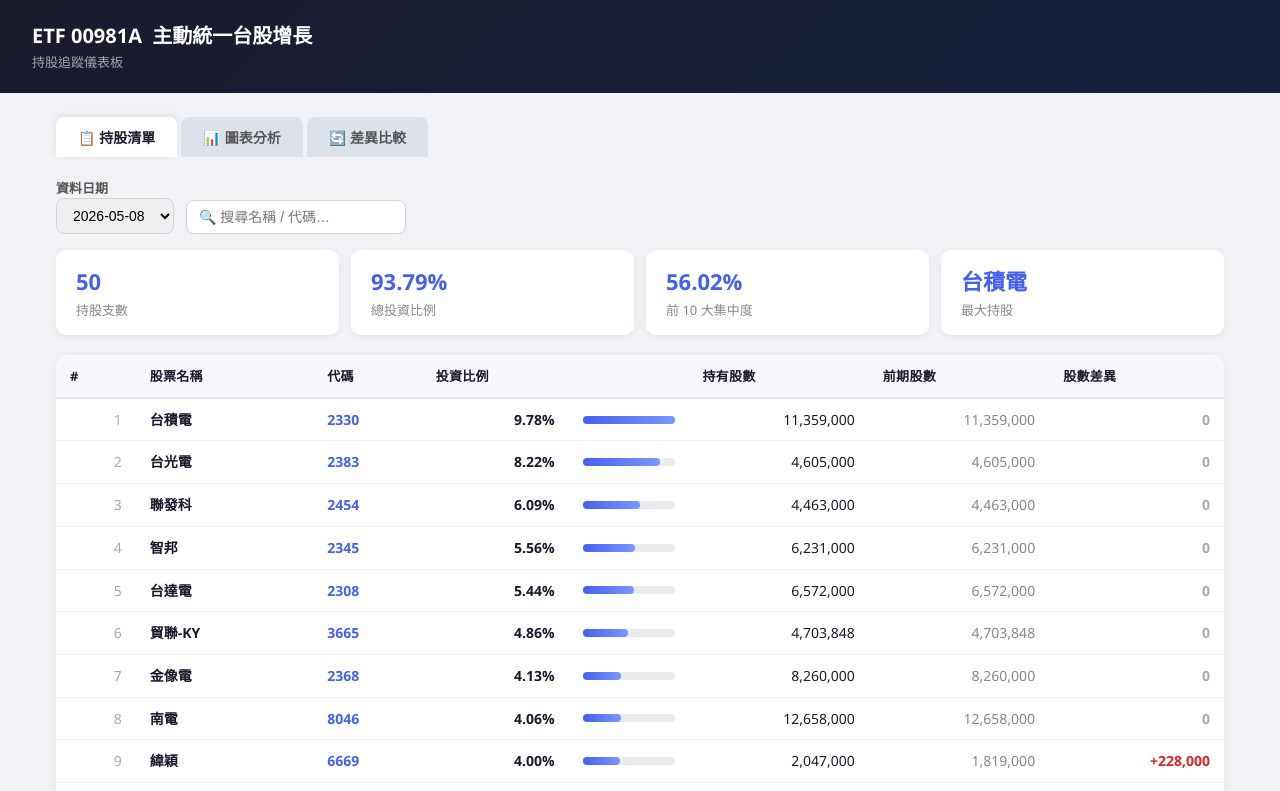
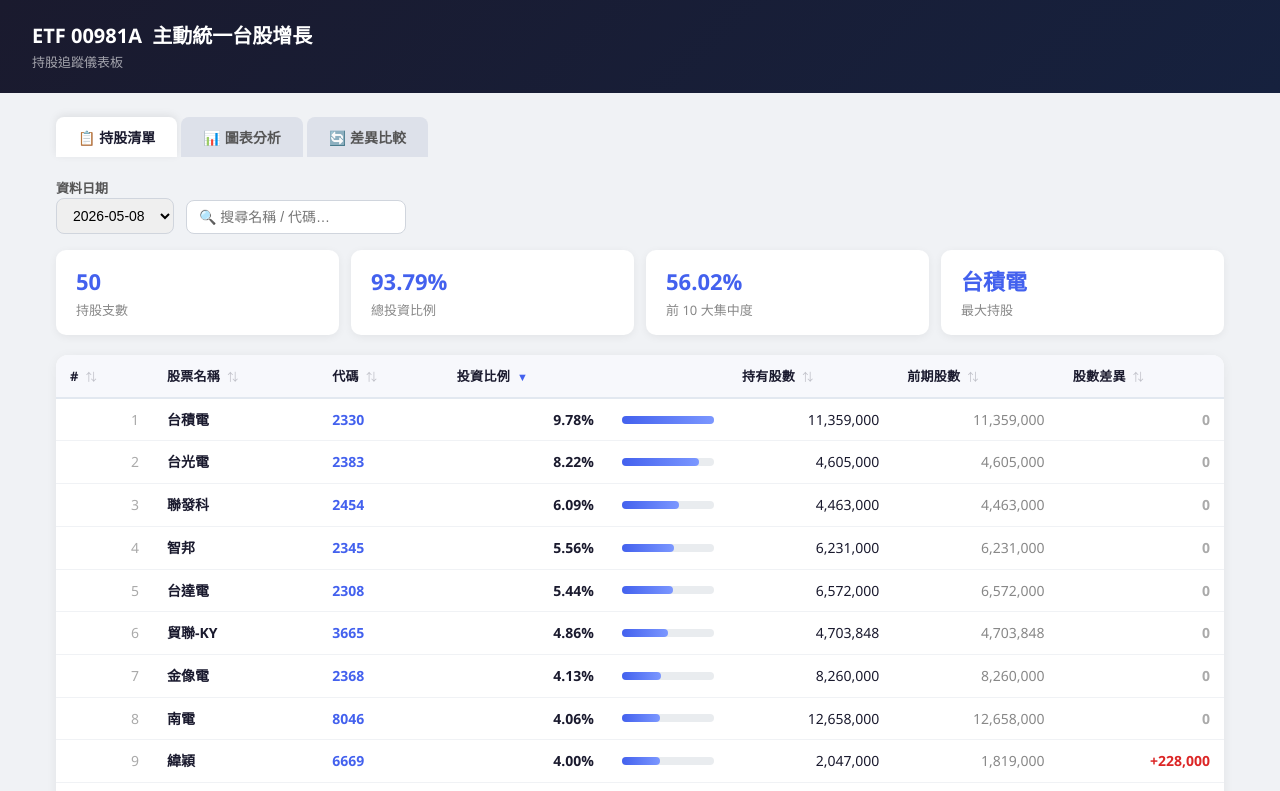
Before and after one commit to mywu-cloud/ETF, a plain HTML site: page index.html in a window 1280 px wide. Shown: the top 791 px of the page. Drawn offline with nearby package versions, Linux system fonts and the light colour scheme.

Commit message:
Add sort direction indicators to holdings table headers
Updated table header sorting functionality and added data attributes for sorting keys.

```diff
--- a/index.html
+++ b/index.html
@@ -33,8 +33,11 @@
               border-bottom: 2px solid #e2e8f0; cursor: pointer; user-select: none; white-space: nowrap;
               font-size: 13px; letter-spacing: .02em; }
   thead th:hover { background: #eef0f8; }
-  thead th.sort-asc::after { content: " ▲"; opacity: .6; }
-  thead th.sort-desc::after { content: " ▼"; opacity: .6; }
+  thead th { position: relative; padding-right: 22px; }
+  thead th::after { content: " ⇅"; opacity: .25; font-size: 11px; margin-left: 4px; font-weight: normal; }
+  thead th.sort-asc::after { content: " ▲"; opacity: 1; color: #4361ee; }
+  thead th.sort-desc::after { content: " ▼"; opacity: 1; color: #4361ee; }
+  thead th.bar-cell::after, thead th:empty::after { content: none; }
   tbody tr { border-bottom: 1px solid #f0f2f5; transition: background .15s; }
   tbody tr:hover { background: #f7f9ff; }
   td { padding: 10px 14px; }
@@ -134,14 +137,14 @@
         <div class="tbl-wrap">
           <table id="tbl">
             <thead><tr>
-              <th onclick="sortBy('rank')">#</th>
-              <th onclick="sortBy('name')">股票名稱</th>
-              <th onclick="sortBy('ticker')">代碼</th>
-              <th onclick="sortBy('weight')">投資比例</th>
+              <th data-key="rank" onclick="sortBy('rank')">#</th>
+              <th data-key="name" onclick="sortBy('name')">股票名稱</th>
+              <th data-key="ticker" onclick="sortBy('ticker')">代碼</th>
+              <th data-key="weight" onclick="sortBy('weight')">投資比例</th>
               <th class="bar-cell"></th>
-              <th onclick="sortBy('shares')">持有股數</th>
-              <th onclick="sortBy('prev_shares')">前期股數</th>
-              <th onclick="sortBy('delta_shares')">股數差異</th>
+              <th data-key="shares" onclick="sortBy('shares')">持有股數</th>
+              <th data-key="prev_shares" onclick="sortBy('prev_shares')">前期股數</th>
+              <th data-key="delta_shares" onclick="sortBy('delta_shares')">股數差異</th>
             </tr></thead>
             <tbody id="tbl-body"></tbody>
           </table>
@@ -244,13 +247,21 @@
 // ── Holdings ──────────────────────────────────────────
 function sortBy(key) {
   if (sortKey === key) sortDir *= -1; else { sortKey = key; sortDir = -1; }
-  document.querySelectorAll('thead th').forEach(th => th.classList.remove('sort-asc','sort-desc'));
+  updateHoldingsSortIcons();
   renderHoldings();
+}
+
+function updateHoldingsSortIcons() {
+  const ths = document.querySelectorAll('#tbl thead th');
+  ths.forEach(th => th.classList.remove('sort-asc','sort-desc'));
+  const target = document.querySelector(`#tbl thead th[data-key="${sortKey}"]`);
+  if (target) target.classList.add(sortDir === 1 ? 'sort-asc' : 'sort-desc');
 }
 
 function renderHoldings() {
   const date = document.getElementById('snap-sel').value;
   if (!date || !DATA[date]) return;
+  updateHoldingsSortIcons();
 
   const q = document.getElementById('search').value.trim().toLowerCase();
   const prevDate = DATES[DATES.indexOf(date) - 1] ?? null;
```
